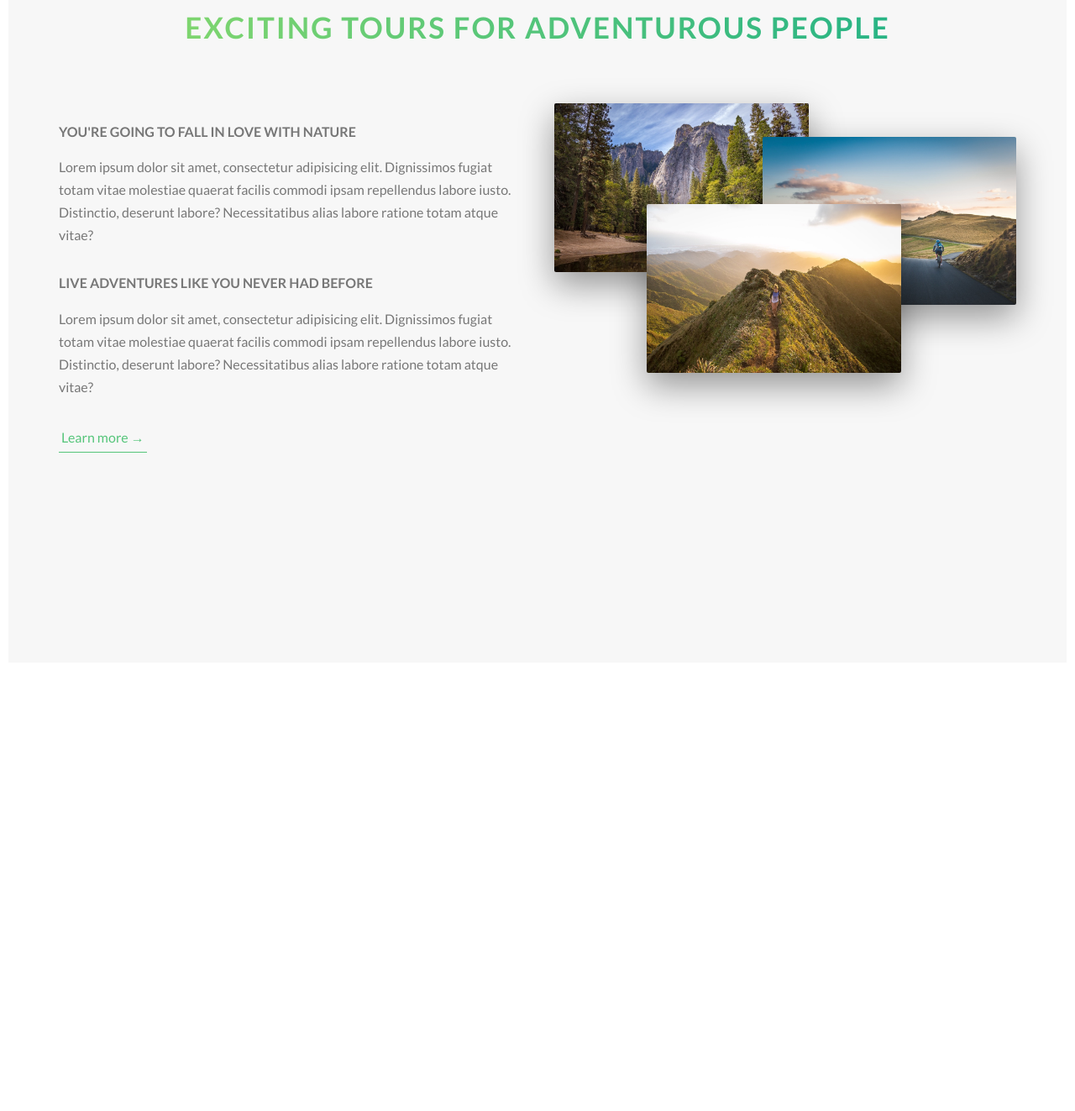
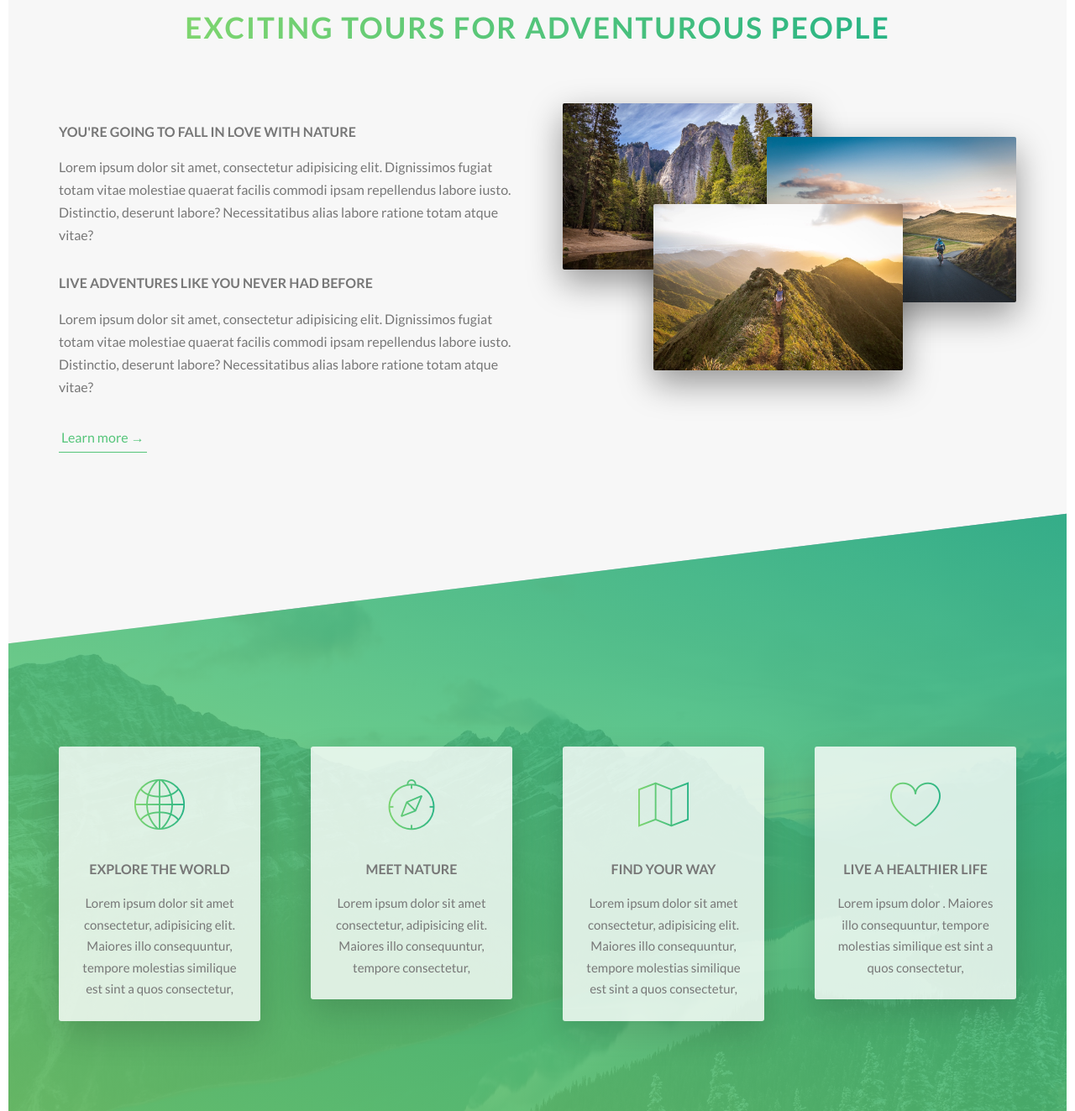
Before and after one commit to AndresXI/Natours-Landing-Page, a website: page index.html in a window 1280 px wide. Shown: the part 857-2180 px from the top of the page at 84% size. Before the commit the page ends 1656 px from the top, so only its background shows below. Drawn offline with Linux system fonts and the light colour scheme.

Commit message:
added features section

```diff
--- /dev/null
+++ b/css/icon-font.css
@@ -0,0 +1,445 @@
+@charset "UTF-8";
+
+@font-face {
+  font-family: "linea-basic-10";
+  src:url("fonts/linea-basic-10.eot");
+  src:url("fonts/linea-basic-10.eot?#iefix") format("embedded-opentype"),
+    url("fonts/linea-basic-10.woff") format("woff"),
+    url("fonts/linea-basic-10.ttf") format("truetype"),
+    url("fonts/linea-basic-10.svg#linea-basic-10") format("svg");
+  font-weight: normal;
+  font-style: normal;
+
+}
+
+[data-icon]:before {
+  font-family: "linea-basic-10" !important;
+  content: attr(data-icon);
+  font-style: normal !important;
+  font-weight: normal !important;
+  font-variant: normal !important;
+  text-transform: none !important;
+  speak: none;
+  line-height: 1;
+  -webkit-font-smoothing: antialiased;
+  -moz-osx-font-smoothing: grayscale;
+}
+
+[class^="icon-"]:before,
+[class*=" icon-"]:before {
+  font-family: "linea-basic-10" !important;
+  font-style: normal !important;
+  font-weight: normal !important;
+  font-variant: normal !important;
+  text-transform: none !important;
+  speak: none;
+  line-height: 1;
+  -webkit-font-smoothing: antialiased;
+  -moz-osx-font-smoothing: grayscale;
+}
+
+.icon-basic-accelerator:before {
+  content: "a";
+}
+.icon-basic-alarm:before {
+  content: "b";
+}
+.icon-basic-anchor:before {
+  content: "c";
+}
+.icon-basic-anticlockwise:before {
+  content: "d";
+}
+.icon-basic-archive:before {
+  content: "e";
+}
+.icon-basic-archive-full:before {
+  content: "f";
+}
+.icon-basic-ban:before {
+  content: "g";
+}
+.icon-basic-battery-charge:before {
+  content: "h";
+}
+.icon-basic-battery-empty:before {
+  content: "i";
+}
+.icon-basic-battery-full:before {
+  content: "j";
+}
+.icon-basic-battery-half:before {
+  content: "k";
+}
+.icon-basic-bolt:before {
+  content: "l";
+}
+.icon-basic-book:before {
+  content: "m";
+}
+.icon-basic-book-pen:before {
+  content: "n";
+}
+.icon-basic-book-pencil:before {
+  content: "o";
+}
+.icon-basic-bookmark:before {
+  content: "p";
+}
+.icon-basic-calculator:before {
+  content: "q";
+}
+.icon-basic-calendar:before {
+  content: "r";
+}
+.icon-basic-cards-diamonds:before {
+  content: "s";
+}
+.icon-basic-cards-hearts:before {
+  content: "t";
+}
+.icon-basic-case:before {
+  content: "u";
+}
+.icon-basic-chronometer:before {
+  content: "v";
+}
+.icon-basic-clessidre:before {
+  content: "w";
+}
+.icon-basic-clock:before {
+  content: "x";
+}
+.icon-basic-clockwise:before {
+  content: "y";
+}
+.icon-basic-cloud:before {
+  content: "z";
+}
+.icon-basic-clubs:before {
+  content: "A";
+}
+.icon-basic-compass:before {
+  content: "B";
+}
+.icon-basic-cup:before {
+  content: "C";
+}
+.icon-basic-diamonds:before {
+  content: "D";
+}
+.icon-basic-display:before {
+  content: "E";
+}
+.icon-basic-download:before {
+  content: "F";
+}
+.icon-basic-exclamation:before {
+  content: "G";
+}
+.icon-basic-eye:before {
+  content: "H";
+}
+.icon-basic-eye-closed:before {
+  content: "I";
+}
+.icon-basic-female:before {
+  content: "J";
+}
+.icon-basic-flag1:before {
+  content: "K";
+}
+.icon-basic-flag2:before {
+  content: "L";
+}
+.icon-basic-floppydisk:before {
+  content: "M";
+}
+.icon-basic-folder:before {
+  content: "N";
+}
+.icon-basic-folder-multiple:before {
+  content: "O";
+}
+.icon-basic-gear:before {
+  content: "P";
+}
+.icon-basic-geolocalize-01:before {
+  content: "Q";
+}
+.icon-basic-geolocalize-05:before {
+  content: "R";
+}
+.icon-basic-globe:before {
+  content: "S";
+}
+.icon-basic-gunsight:before {
+  content: "T";
+}
+.icon-basic-hammer:before {
+  content: "U";
+}
+.icon-basic-headset:before {
+  content: "V";
+}
+.icon-basic-heart:before {
+  content: "W";
+}
+.icon-basic-heart-broken:before {
+  content: "X";
+}
+.icon-basic-helm:before {
+  content: "Y";
+}
+.icon-basic-home:before {
+  content: "Z";
+}
+.icon-basic-info:before {
+  content: "0";
+}
+.icon-basic-ipod:before {
+  content: "1";
+}
+.icon-basic-joypad:before {
+  content: "2";
+}
+.icon-basic-key:before {
+  content: "3";
+}
+.icon-basic-keyboard:before {
+  content: "4";
+}
+.icon-basic-laptop:before {
+  content: "5";
+}
+.icon-basic-life-buoy:before {
+  content: "6";
+}
+.icon-basic-lightbulb:before {
+  content: "7";
+}
+.icon-basic-link:before {
+  content: "8";
+}
+.icon-basic-lock:before {
+  content: "9";
+}
+.icon-basic-lock-open:before {
+  content: "!";
+}
+.icon-basic-magic-mouse:before {
+  content: "\"";
+}
+.icon-basic-magnifier:before {
+  content: "#";
+}
+.icon-basic-magnifier-minus:before {
+  content: "$";
+}
+.icon-basic-magnifier-plus:before {
+  content: "%";
+}
+.icon-basic-mail:before {
+  content: "&";
+}
+.icon-basic-mail-multiple:before {
+  content: "'";
+}
+.icon-basic-mail-open:before {
+  content: "(";
+}
+.icon-basic-mail-open-text:before {
+  content: ")";
+}
+.icon-basic-male:before {
+  content: "*";
+}
+.icon-basic-map:before {
+  content: "+";
+}
+.icon-basic-message:before {
+  content: ",";
+}
+.icon-basic-message-multiple:before {
+  content: "-";
+}
+.icon-basic-message-txt:before {
+  content: ".";
+}
+.icon-basic-mixer2:before {
+  content: "/";
+}
+.icon-basic-mouse:before {
+  content: ":";
+}
+.icon-basic-notebook:before {
+  content: ";";
+}
+.icon-basic-notebook-pen:before {
+  content: "<";
+}
+.icon-basic-notebook-pencil:before {
+  content: "=";
+}
+.icon-basic-paperplane:before {
+  content: ">";
+}
+.icon-basic-pencil-ruler:before {
+  content: "?";
+}
+.icon-basic-pencil-ruler-pen:before {
+  content: "@";
+}
+.icon-basic-photo:before {
+  content: "[";
+}
+.icon-basic-picture:before {
+  content: "]";
+}
+.icon-basic-picture-multiple:before {
+  content: "^";
+}
+.icon-basic-pin1:before {
+  content: "_";
+}
+.icon-basic-pin2:before {
+  content: "`";
+}
+.icon-basic-postcard:before {
+  content: "{";
+}
+.icon-basic-postcard-multiple:before {
+  content: "|";
+}
+.icon-basic-printer:before {
+  content: "}";
+}
+.icon-basic-question:before {
+  content: "~";
+}
+.icon-basic-rss:before {
+  content: "\\";
+}
+.icon-basic-server:before {
+  content: "\e000";
+}
+.icon-basic-server2:before {
+  content: "\e001";
+}
+.icon-basic-server-cloud:before {
+  content: "\e002";
+}
+.icon-basic-server-download:before {
+  content: "\e003";
+}
+.icon-basic-server-upload:before {
+  content: "\e004";
+}
+.icon-basic-settings:before {
+  content: "\e005";
+}
+.icon-basic-share:before {
+  content: "\e006";
+}
+.icon-basic-sheet:before {
+  content: "\e007";
+}
+.icon-basic-sheet-multiple:before {
+  content: "\e008";
+}
+.icon-basic-sheet-pen:before {
+  content: "\e009";
+}
+.icon-basic-sheet-pencil:before {
+  content: "\e00a";
+}
+.icon-basic-sheet-txt:before {
+  content: "\e00b";
+}
+.icon-basic-signs:before {
+  content: "\e00c";
+}
+.icon-basic-smartphone:before {
+  content: "\e00d";
+}
+.icon-basic-spades:before {
+  content: "\e00e";
+}
+.icon-basic-spread:before {
+  content: "\e00f";
+}
+.icon-basic-spread-bookmark:before {
+  content: "\e010";
+}
+.icon-basic-spread-text:before {
+  content: "\e011";
+}
+.icon-basic-spread-text-bookmark:before {
+  content: "\e012";
+}
+.icon-basic-star:before {
+  content: "\e013";
+}
+.icon-basic-tablet:before {
+  content: "\e014";
+}
+.icon-basic-target:before {
+  content: "\e015";
+}
+.icon-basic-todo:before {
+  content: "\e016";
+}
+.icon-basic-todo-pen:before {
+  content: "\e017";
+}
+.icon-basic-todo-pencil:before {
+  content: "\e018";
+}
+.icon-basic-todo-txt:before {
+  content: "\e019";
+}
+.icon-basic-todolist-pen:before {
+  content: "\e01a";
+}
+.icon-basic-todolist-pencil:before {
+  content: "\e01b";
+}
+.icon-basic-trashcan:before {
+  content: "\e01c";
+}
+.icon-basic-trashcan-full:before {
+  content: "\e01d";
+}
+.icon-basic-trashcan-refresh:before {
+  content: "\e01e";
+}
+.icon-basic-trashcan-remove:before {
+  content: "\e01f";
+}
+.icon-basic-upload:before {
+  content: "\e020";
+}
+.icon-basic-usb:before {
+  content: "\e021";
+}
+.icon-basic-video:before {
+  content: "\e022";
+}
+.icon-basic-watch:before {
+  content: "\e023";
+}
+.icon-basic-webpage:before {
+  content: "\e024";
+}
+.icon-basic-webpage-img-txt:before {
+  content: "\e025";
+}
+.icon-basic-webpage-multiple:before {
+  content: "\e026";
+}
+.icon-basic-webpage-txt:before {
+  content: "\e027";
+}
+.icon-basic-world:before {
+  content: "\e028";
+}
--- a/index.html
+++ b/index.html
@@ -5,6 +5,7 @@
    <meta name="viewport" content="width=device-width, initial-scale=1.0">
    <meta http-equiv="X-UA-Compatible" content="ie=edge">
    <link href="https://fonts.googleapis.com/css?family=Lato:100,300,400,700,900" rel="stylesheet">
+   <link rel="stylesheet" href="css/icon-font.css">
    <link rel="stylesheet" href="css/style.css">
    <!-- Show Icon on tab header -->
    <link rel="shortcut icon" type="image/png" href="img/favicon.png">
@@ -29,7 +30,7 @@
    </header>
    <!-- main content -->
    <main>
-     <section class="about">
+     <section class="section-about">
        <div class="u-center-text u-margin-bottom-big"> <!-- utility class -->
           <h2 class="heading-secondary">
             Exciting tours for adventurous people
@@ -58,8 +59,54 @@
            </div>
          </div>
       </div>
+     </section>
 
+     <section class="section-features">
+       <div class="row">
+
+         <div class="col-1-of-4">
+           <div class="feature-box"> <!-- Container for each box -->
+            <i class="feature-box__icon icon-basic-world"></i>
+              <h3 class="heading-tertiary u-margin-bottom-small">Explore the world</h3>
+              <p class="feature-box__text">
+                Lorem ipsum dolor sit amet consectetur, adipisicing elit. Maiores illo consequuntur,
+                tempore molestias similique est sint a quos consectetur,
+           </div>
+         </div>
+
+         <div class="col-1-of-4">
+           <div class="feature-box"> <!-- Container for each box -->
+            <i class="feature-box__icon icon-basic-compass"></i>
+              <h3 class="heading-tertiary u-margin-bottom-small">Meet Nature</h3>
+              <p class="feature-box__text">
+                Lorem ipsum dolor sit amet consectetur, adipisicing elit. Maiores illo consequuntur,
+                tempore  consectetur,
+           </div>
+         </div>
+
+         <div class="col-1-of-4">
+           <div class="feature-box"> <!-- Container for each box -->
+            <i class="feature-box__icon icon-basic-map"></i>
+              <h3 class="heading-tertiary u-margin-bottom-small">Find your way</h3>
+              <p class="feature-box__text">
+                Lorem ipsum dolor sit amet consectetur, adipisicing elit. Maiores illo consequuntur,
+                tempore molestias similique est sint a quos consectetur,
+           </div>
+         </div>
+
+         <div class="col-1-of-4">
+           <div class="feature-box"> <!-- Container for each box -->
+            <i class="feature-box__icon icon-basic-heart"></i>
+              <h3 class="heading-tertiary u-margin-bottom-small">Live a healthier life</h3>
+              <p class="feature-box__text">
+                Lorem ipsum dolor . Maiores illo consequuntur,
+                tempore molestias similique est sint a quos consectetur,
+           </div>
+         </div>
+
+       </div>
      </section>
+
    </main>
 
    <!-- <section class="grid-test">
--- a/sass/abstracts/_variables.scss
+++ b/sass/abstracts/_variables.scss
@@ -17,4 +17,4 @@
 // GRID
 $grid-width: 114rem;
 $gutter-vertical: 8rem;
-$gutter-horizontal: 4rem;
+$gutter-horizontal: 6rem;
--- /dev/null
+++ b/sass/components/_feature-box.scss
@@ -0,0 +1,23 @@
+.feature-box {
+   background-color: rgba($color-white, .8);
+   font-size: 1.5rem;
+   padding: 2.5rem;
+   text-align: center;
+   border-radius: 3px;
+   box-shadow: 0 1.5rem 4rem rgba($color-black, .15);
+   transition: all .2s;
+
+
+   &__icon {
+      font-size: 6rem;
+      margin-bottom: .5rem;
+      display: inline-block;
+      background-image: linear-gradient(to right, $color-primary-light, $color-primary-dark);
+      -webkit-background-clip: text;
+      color: transparent;
+   }
+
+   &:hover {
+      transform: translateY(-1.5rem) scale(1.03);
+   }
+}
--- a/sass/main.scss
+++ b/sass/main.scss
@@ -9,6 +9,8 @@
 
 @import "components/button";
 @import "components/composition";
+@import "components/feature-box";
+
 
 @import "layout/grid";
 @import "layout/header";
--- a/sass/pages/_home.scss
+++ b/sass/pages/_home.scss
@@ -1,6 +1,24 @@
-section.about {
+.section-about {
    background-color: $color-gray-light-1;
    padding: 25rem 0;
    // moving up our element
    margin-top: -20vh;
 }
+
+.section-features {
+   padding: 20rem 0;
+   background-image: linear-gradient(to right top,
+   rgba($color-primary-light, 0.8600),
+   rgba($color-primary-dark, 0.850)),
+   url(../img/nat-4.jpg);
+   background-size: cover;
+   transform: skewY(-7deg);
+   margin-top: -10rem;
+
+   // select everything that's a direct child of .section-features
+   & > * {
+      // only skew the row
+      transform: skewY(7deg);
+   }
+
+}
```
Also changed, not shown: css/fonts/linea-basic-10.ttf (added), css/fonts/linea-basic-10.woff (added), css/style.css, img/nat-4.jpg (added), 2 other files.
